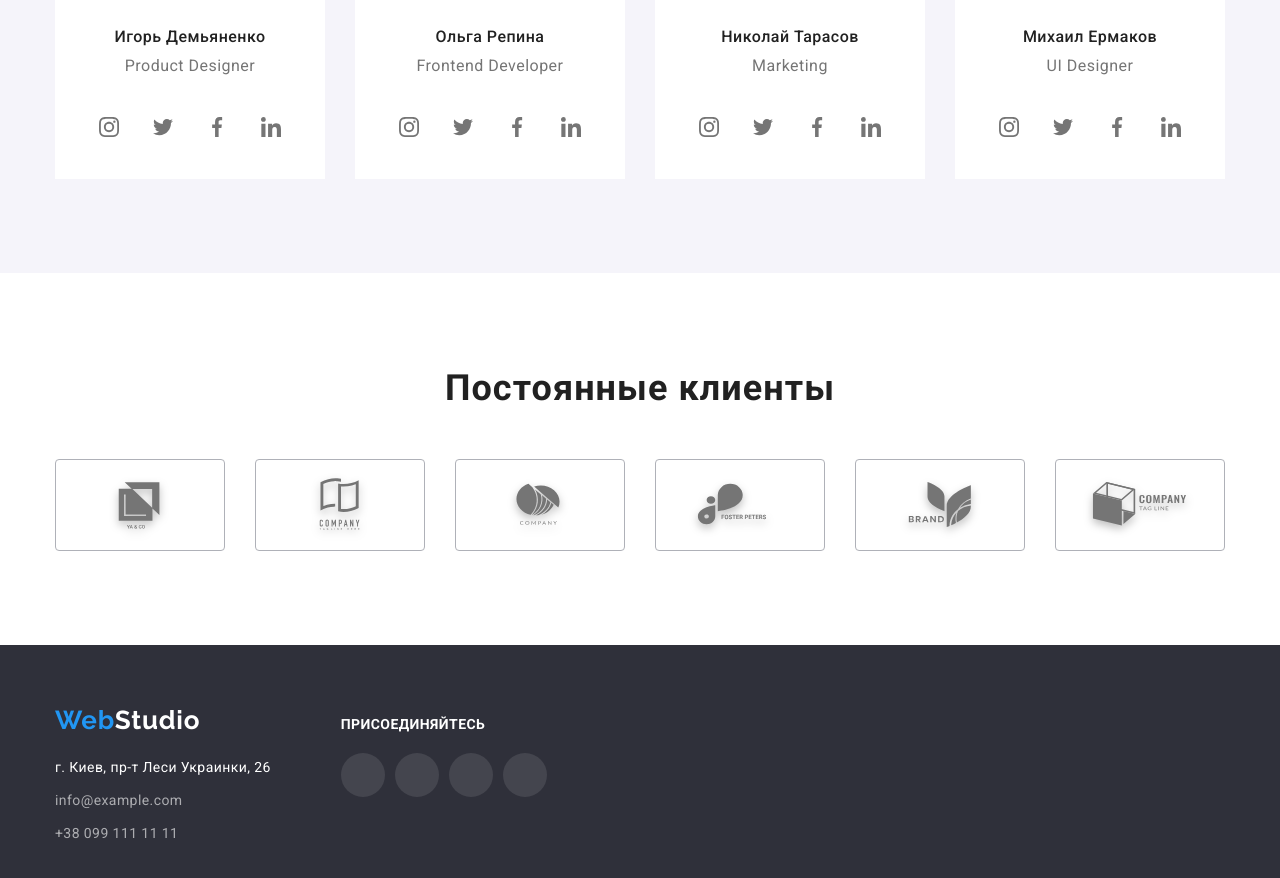
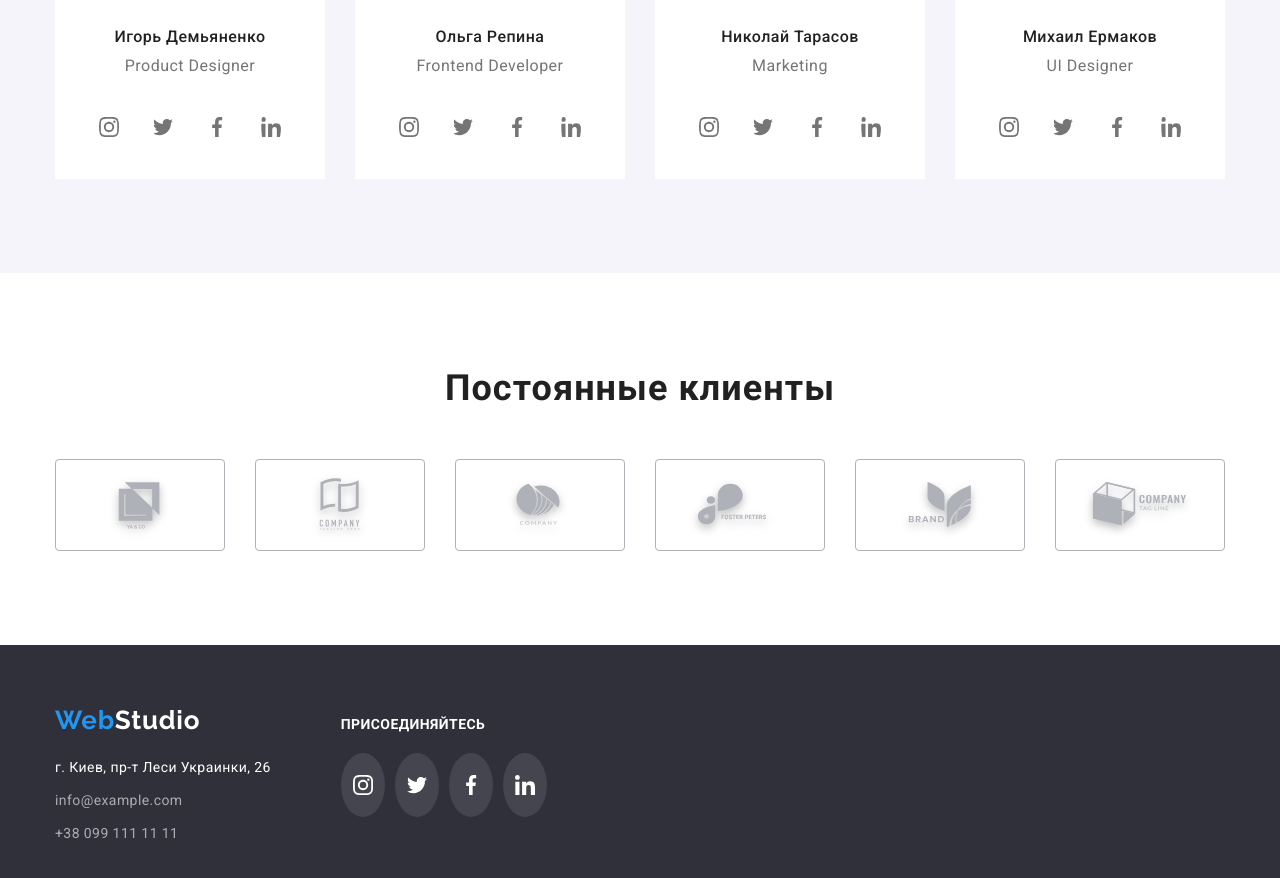
Before and after one commit to IanaVolkovska/goit-markup-hw-04, a plain HTML site: page index.html in a window 1280 px wide. Shown: the part 2048-2926 px from the top of the page. Drawn offline with nearby package versions, Linux system fonts and the light colour scheme.

Commit message:
correct clients, footer-social change

```diff
--- a/css/styles.css
+++ b/css/styles.css
@@ -341,6 +341,9 @@ display: flex;
 .social-icons {
     text-decoration: none;
     fill: currentColor;
+    width: 44px;
+        height: 44px;
+        border-radius: 50%;
 }
 .team-icons {
     margin-right: 10px;
@@ -362,12 +365,14 @@ margin-right: 0px;
 .social-icons:hover,
 .social-icons:focus {
     fill: var(--accent-text-color);
+
 }
 .social-link:hover,
 .social-link:focus {
-    border-radius: 50px;
+    border-radius: 50%;
+    background-color: #2196F3;
     fill: var(--accent-text-color);
-    background-color: #2196F3;
+
 }
 /*Clients-section*/
 .client-section {
@@ -382,13 +387,13 @@ margin-right: 0px;
     display: flex;
     align-items: center;
     justify-content: center;
+    color: var(--icon-color);
 }
 
 .clients-link:hover,
 .clients-link:focus {
-    fill: currentColor;
-    border: 1px solid #2196F3;
-    border-radius: 4px;
+    fill: var(--icon-color);
+
 }
 .client-icons {
     margin-right: 30px;
@@ -400,12 +405,20 @@ margin-right: 0px;
     border: 1px solid var(--icon-color);
     border-radius: 4px;
 }
-.client-icons:hover,
-.client-icons:focus {
-fill: var(--link-text-color);
+.clientsocial-icons {
+    fill: currentColor;
+}
+.clientsocial-icons:hover,
+.clientsocial-icons:focus {
+    fill: currentColor;
 }
 .client-icons:last-child {
     margin-right: 0px;
+}
+.client-icons:hover,
+.client-icons:focus {
+    border: 1px solid #2196F3;
+        border-radius: 4px;
 }
 /*Footer*/
 .footer-section {
@@ -420,21 +433,27 @@ fill: var(--link-text-color);
 .socialicons {
     margin: 0;
 }
-footer .social-icons {
+.footer-link {
+    display: flex;
+    align-items: center;
+    justify-content: center;
+    fill: var(--accent-text-color);
     width: 44px;
     height: 44px;
-    border-radius: 50px;
-    padding: 12px;
-    fill: currentColor;
+    border-radius: 50%;
+    background: rgba(255, 255, 255, 0.1);
 }
-footer .social-link {
-    width: 44px;
-        height: 44px;
-        background-color: rgba(255, 255, 255, 0.1);
-        border-radius: 50%;
-        display: flex;
-        align-items: center;
-        justify-content: center;
+.connect-icons {
+        fill: var(--accent-text-color);
+}
+.footer-link:hover,
+.footer-link:focus {
+        fill: var(--accent-text-color);
+        background-color: #2196F3;
+}
+.connect-icons:hover,
+.connect-icons:focus {
+    fill: var(--accent-text-color);
 }
 .footer-contact {
     margin-right: 70px;
@@ -564,7 +583,9 @@ margin-bottom: 0px;
 }
 .portfolio-list:hover,
 .portfolio-list:focus {
-box-shadow: 1px 1px 1px 1px var(--list-background-color);
+box-shadow: 0px 1px 1px rgba(0, 0, 0, 0.12),
+        0px 4px 4px rgba(0, 0, 0, 0.06),
+        1px 4px 6px rgba(0, 0, 0, 0.16);
 }
 .portfolio-list a img {
     display: block;
--- a/index.html
+++ b/index.html
@@ -334,7 +334,7 @@
                 rel="noopener noreffer"
                 aria-label="Client1-icon"
               >
-                <svg class="social-icons" width="106" height="60">
+                <svg class="clientsocial-icons" width="106" height="60">
                   <use href="./images/icons/sprite1.svg#icon-Logo"></use></svg></a>
             </li>
             <li class="client-icons">
@@ -345,7 +345,7 @@
                 rel="noopener noreffer"
                 aria-label="Client2-icon"
               >
-                <svg class="social-icons" width="106" height="60">
+                <svg class="clientsocial-icons" width="106" height="60">
                   <use href="./images/icons/sprite1.svg#icon-Logo-2"></use></svg></a>
             </li>
             <li class="client-icons">
@@ -356,7 +356,7 @@
                 rel="noopener noreffer"
                 aria-label="Client3-icon"
               >
-                <svg class="social-icons" width="106" height="60">
+                <svg class="clientsocial-icons" width="106" height="60">
                   <use href="./images/icons/sprite1.svg#icon-Logo-3"></use></svg></a>
             </li>
             <li class="client-icons">
@@ -367,7 +367,7 @@
                 rel="noopener noreffer"
                 aria-label="Client4-icon"
               >
-                <svg class="social-icons" width="106" height="60">
+                <svg class="clientsocial-icons" width="106" height="60">
                   <use href="./images/icons/sprite1.svg#icon-Logo-4"></use></svg></a>
             </li>
             <li class="client-icons">
@@ -378,7 +378,7 @@
                 rel="noopener noreffer"
                 aria-label="Client5-icon"
               >
-                <svg class="social-icons" width="106" height="60">
+                <svg class="clientsocial-icons" width="106" height="60">
                   <use href="./images/icons/sprite1.svg#icon-Logo-5"></use></svg></a>
             </li>
             <li class="client-icons">
@@ -389,7 +389,7 @@
                 rel="noopener noreffer"
                 aria-label="Client6-icon"
               >
-                <svg class="social-icons" width="106" height="60">
+                <svg class="clientsocial-icons" width="106" height="60">
                   <use href="./images/icons/sprite1.svg#icon-Logo-6"></use></svg></a>
             </li>
           </ul>
@@ -428,52 +428,52 @@
             <ul class="socialicons list">
               <li class="team-icons">
                 <a
-                  class="social-link link"
+                  class="footer-link link"
                   href="instagram"
                   target="_blank"
                   rel="noopener noreffer"
                   aria-label="Instagram-icon"
                 >
-                  <svg class="social-icons" width="20" height="20">
+                  <svg class="connect-icons" width="20" height="20">
                     <use
                       href="./images/icons/sprite1.svg#icon-instagram-2"
                     ></use></svg></a>
               </li>
               <li class="team-icons">
                 <a
-                  class="social-link link"
+                  class="footer-link link"
                   href="twitter"
                   target="_blank"
                   rel="noopener noreffer"
                   aria-label="Twitter-icon"
                 >
-                  <svg class="social-icons" width="20" height="20">
+                  <svg class="connect-icons" width="20" height="20">
                     <use
                       href="./images/icons/sprite1.svg#icon-twitter-1"
                     ></use></svg></a>
               </li>
               <li class="team-icons">
                 <a
-                  class="social-link link"
+                  class="footer-link link"
                   href="facebook"
                   target="_blank"
                   rel="noopener noreffer"
                   aria-label="Facebook-icon"
                 >
-                  <svg class="social-icons" width="20" height="20">
+                  <svg class="connect-icons" width="20" height="20">
                     <use
                       href="./images/icons/sprite1.svg#icon-facebook-1"
                     ></use></svg></a>
               </li>
               <li class="team-icons">
                 <a
-                  class="social-link link"
+                  class="footer-link link"
                   href="linkedin"
                   target="_blank"
                   rel="noopener noreffer"
                   aria-label="Linkedin-icon"
                 >
-                  <svg class="social-icons" width="20" height="20">
+                  <svg class="connect-icons" width="20" height="20">
                     <use
                       href="./images/icons/sprite1.svg#icon-linkedin-1"
                     ></use></svg></a>
```
